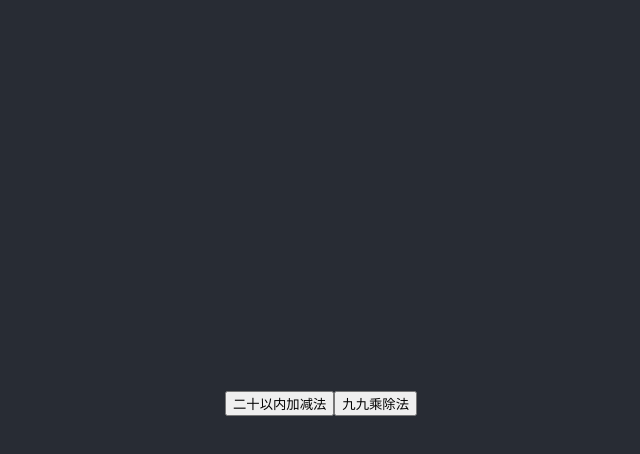
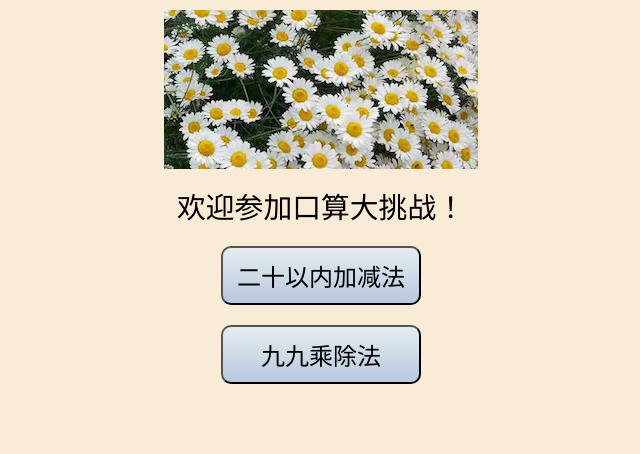
Before and after one commit to SpaceSample/kousuan, a React (Create React App) app: page / in a window 1280 px wide. Shown: the top 454 px of the page, without its empty margins (319-959 px from the left). Built offline with nearby package versions, Linux system fonts and the light colour scheme.

Commit message:
Imporve UI

```diff
--- a/src/App.css
+++ /dev/null
@@ -1,14 +0,0 @@
-.App {
-  text-align: center;
-}
-
-.App-header {
-  background-color: #282c34;
-  min-height: 100vh;
-  display: flex;
-  flex-direction: column;
-  align-items: center;
-  justify-content: center;
-  font-size: calc(10px + 2vmin);
-  color: white;
-}
--- a/src/App.js
+++ b/src/App.js
@@ -1,6 +1,6 @@
 import React, {useState} from 'react';
-import './App.css';
-import {genQuestionData} from './question';
+import Style from './App.module.css';
+import {genQuestionData, Result} from './question';
 import Exam from './exam';
 
 const STATUS = {
@@ -14,7 +14,7 @@ function App() {
   // const [count, setCount] = useState(0);
   const [score, setScore] = useState(0);
   const [status, setStatus] = useState(STATUS.INIT);
-  const [questions, setQuestions] = useState([]);
+  const [allQuestionData, setQuestions] = useState([]);
 
   function start(type) {
     setQuestions(genAllQuestionData(type));
@@ -31,7 +31,7 @@ function App() {
   function end(){
     setEndTime(new Date().getTime());
     let score =0;
-    questions.forEach(qd => {
+    allQuestionData.forEach(qd => {
       if(!qd.answer){
         return;
       }
@@ -49,17 +49,21 @@ function App() {
   }
 
   return (
-    <div className="App">
+    <div className={Style.app}>
+
       <header className="App-header">
         {status === STATUS.INIT && (
-          <div>
+          <div className={Style.start}>
+            <img src="./hua.png" alt="hua"/>
+            <div className={Style.welcome}>欢迎参加口算大挑战！</div>
             <button onClick={() => start('20+-')}>二十以内加减法</button>
+            <br/>
             <button onClick={() => start('99*/')}>九九乘除法</button>
           </div>
         )}
 
         {status === STATUS.PLAYING && (
-          <Exam data={questions} />
+          <Exam data={allQuestionData} />
         )}
         {status === STATUS.PLAYING && (
           <button onClick={end}>交卷</button>
@@ -68,7 +72,13 @@ function App() {
         {status === STATUS.END && (
           <div>
             <div>用时<span>{(endTime-startTime)/1000}</span>秒</div>
-            <div>共{questions.length}道题，其中{score}道正确</div>
+            <div>共{allQuestionData.length}道题，其中{score}道正确</div>
+            {(score < allQuestionData.length/4*3) && (<div>继续努力！<span role="img" aria-label="come on">💪💪💪</span></div>)}
+            {(score >= allQuestionData.length/4*3) && (score < allQuestionData.length) && (<div>成绩不错啊！<span role="img" aria-label="smile">🙂🙂🙂</span></div>)}
+            {(score === allQuestionData.length) && (<div>你太棒啦，完全正确<span role="img" aria-label="great">👍👍👍</span></div>)}
+            <div>
+              {allQuestionData.map(qd => (<Result data={qd} />))}
+            </div>
             <div><button onClick={restart}>重新开始</button></div>
           </div>
         )}
--- /dev/null
+++ b/src/App.module.css
@@ -0,0 +1,20 @@
+.app {
+  display: block;
+  margin: 0 auto;
+  width: 360px;
+  font-size: 1.5em;
+  text-align: center;
+}
+
+.start {
+  margin-top: 10px;
+}
+
+.start>button{
+  width: 200px;
+}
+
+.welcome {
+  font-size: 1.2em;
+  margin: 10px;
+}
--- a/src/exam.js
+++ b/src/exam.js
@@ -1,5 +1,6 @@
 import React, {useState} from 'react';
 import {Question} from './question';
+import Style from './exam.module.css';
 
 function Exam({data}) {
   const [index, setIndex] = useState(0);
@@ -15,7 +16,8 @@ function Exam({data}) {
     }
   };
   return (
-    <div>
+    <div className={Style.exam}>
+      <img src="./hua.png" alt="hua"/>
       <Question data={qd} answer={qd.answer}/>
       <div>
         <button onClick={goPrevious} disabled={index <= 0}>前一题</button>
--- /dev/null
+++ b/src/exam.module.css
@@ -0,0 +1,4 @@
+.exam {
+  margin-top: 10px;
+  text-align: center;
+}
--- a/src/index.css
+++ b/src/index.css
@@ -5,9 +5,13 @@ body {
     sans-serif;
   -webkit-font-smoothing: antialiased;
   -moz-osx-font-smoothing: grayscale;
+  background-color: antiquewhite;
 }
 
-code {
-  font-family: source-code-pro, Menlo, Monaco, Consolas, 'Courier New',
-    monospace;
+button {
+  font-size: 1em;
+  margin: 10px;
+  padding: 10px;
+  border-radius: 10px;
+  background-image: linear-gradient(#e5edee, #b9c8df);
 }
--- a/src/question.js
+++ b/src/question.js
@@ -1,17 +1,6 @@
 import React, {useState, useEffect} from 'react';
-
-// function genRandom() {
-//   return Math.floor(Math.random()*20);
-// }
-
-// function genFuhao() {
-//   return Math.random()>0.5;
-// }
-
-// function cal(n1, fuhao, n2){
-//   return fuhao ? (n1 + n2) : (n1 - n2);
-// }
-
+import Style from './question.module.css';
+import { queryByDisplayValue } from '@testing-library/react';
 const randomInt = (min, max) => {
   const range = (max > min ? (max - min) : (min - max)) + 1;
   return Math.floor(Math.random() * range) + min;
@@ -99,8 +88,18 @@ function Question({data}){
   };
 
   return (
-    <div>{str}<input type="text" value={answer} onChange={onChange}/></div>
+    <div className={Style.question}>{str}<input type="text" value={answer} onChange={onChange}/></div>
   );
 }
 
-export {Question, genQuestionData};
+function Result({data}) {
+  const isCorrect = data.isCorrect();
+  return (
+    <div className={Style.result}>
+      <span className={(isCorrect ? Style.isCorrect : Style.isWrong)}>{data.toString() + ' = ' + data.answer}</span>
+      {!isCorrect && (<span>{data.res}</span>)}
+    </div>
+  );
+}
+
+export {Question, genQuestionData, Result};
--- /dev/null
+++ b/src/question.module.css
@@ -0,0 +1,21 @@
+.isCorrect {
+  background-color: #74a070;
+}
+
+.isWrong {
+  background-color: #b16866;
+  text-decoration: line-through;
+}
+
+.result {
+  margin: 5px;
+}
+
+.question {
+  font-size: 2.5em;
+}
+
+.question input {
+  font-size: 1em;
+  width: 80px;
+}
```
Also changed, not shown: public/hua.png (added).
